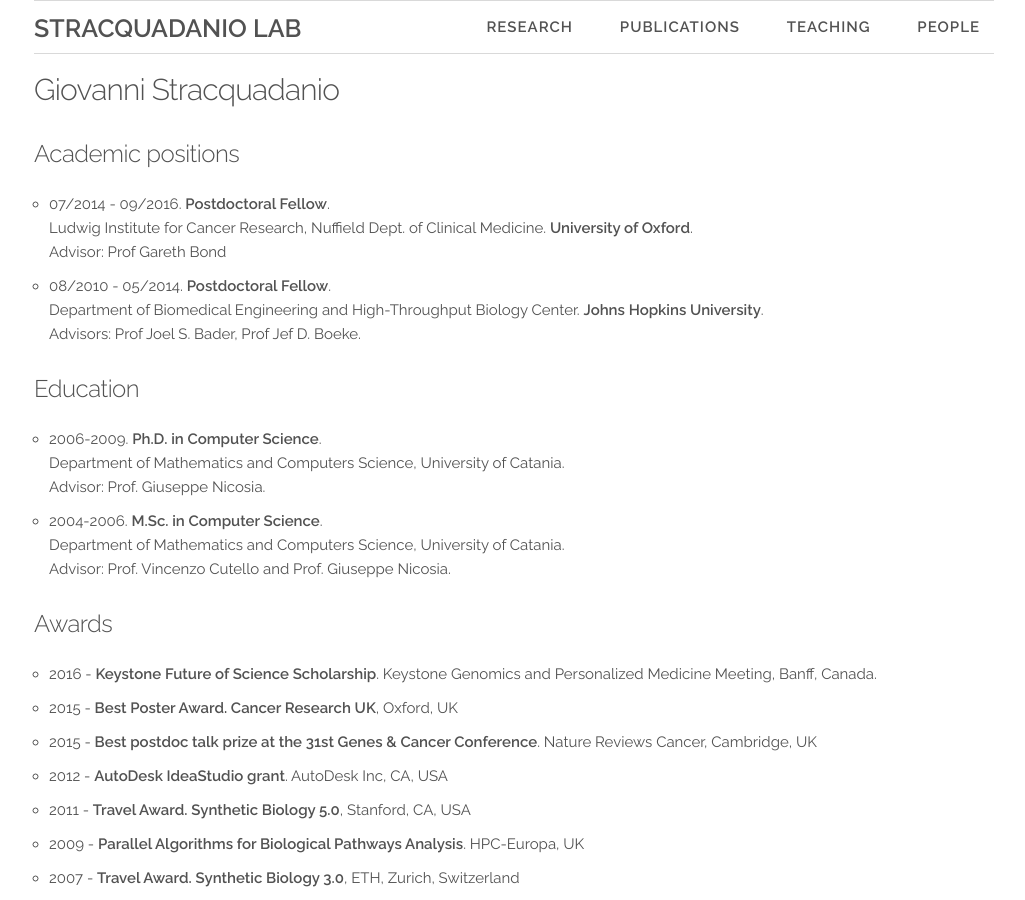
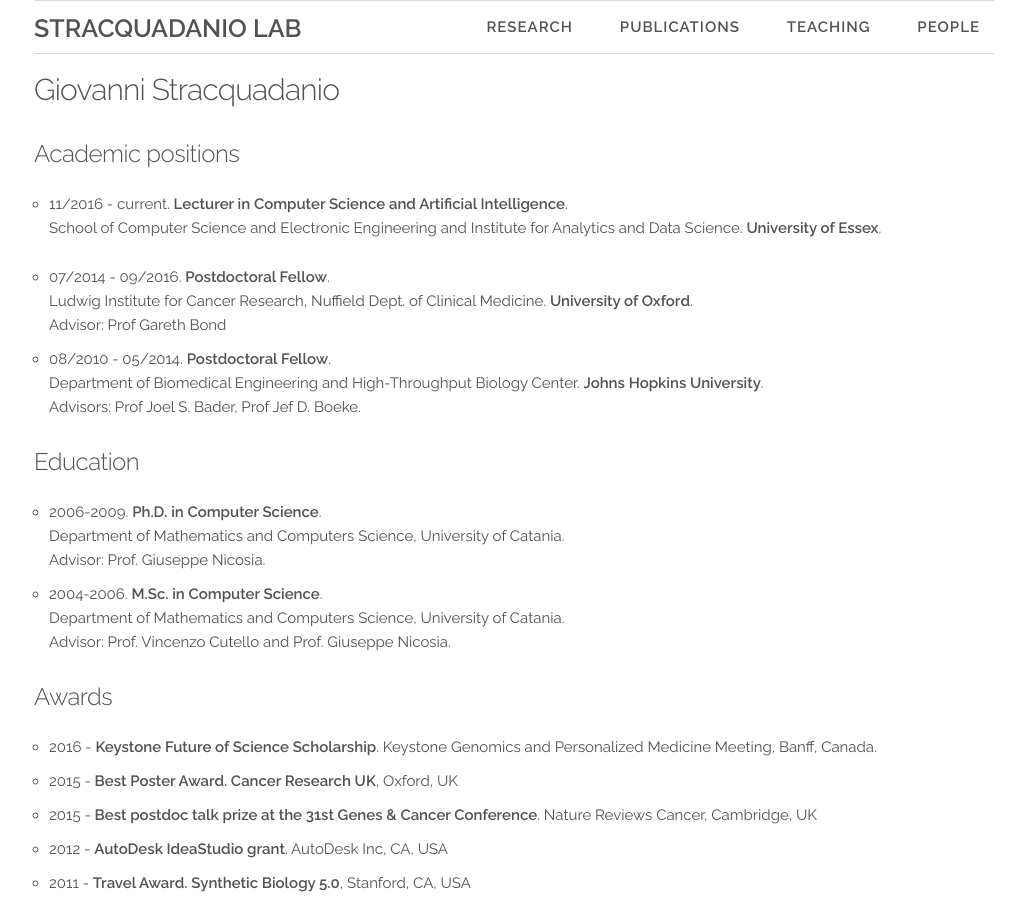
Before and after one commit to stracquadaniolab/stracquadaniolab.github.io, a Jekyll site: the page built from people-gstracquadanio.md, in a window 1280 px wide and 900 px high. Shown: the whole window, without its empty margins (126-1151 px from the left). Built offline with Jekyll 4.4.1, drawn with Linux system fonts in a browser that asks for light colours.

Commit message:
updated cv

```diff
--- a/people-gstracquadanio.md
+++ b/people-gstracquadanio.md
@@ -5,6 +5,11 @@ permalink: /people/gstracquadanio
 ---
 
 ##### Academic positions
+
+* 11/2016 - current. **Lecturer in Computer Science and Artificial Intelligence**.
+School of Computer Science and Electronic Engineering and
+Institute for Analytics and Data Science.
+**University of Essex**.
 
 * 07/2014 - 09/2016. **Postdoctoral Fellow**.
 Ludwig Institute for Cancer Research, Nuffield Dept. of Clinical Medicine. **University of Oxford**.
```
